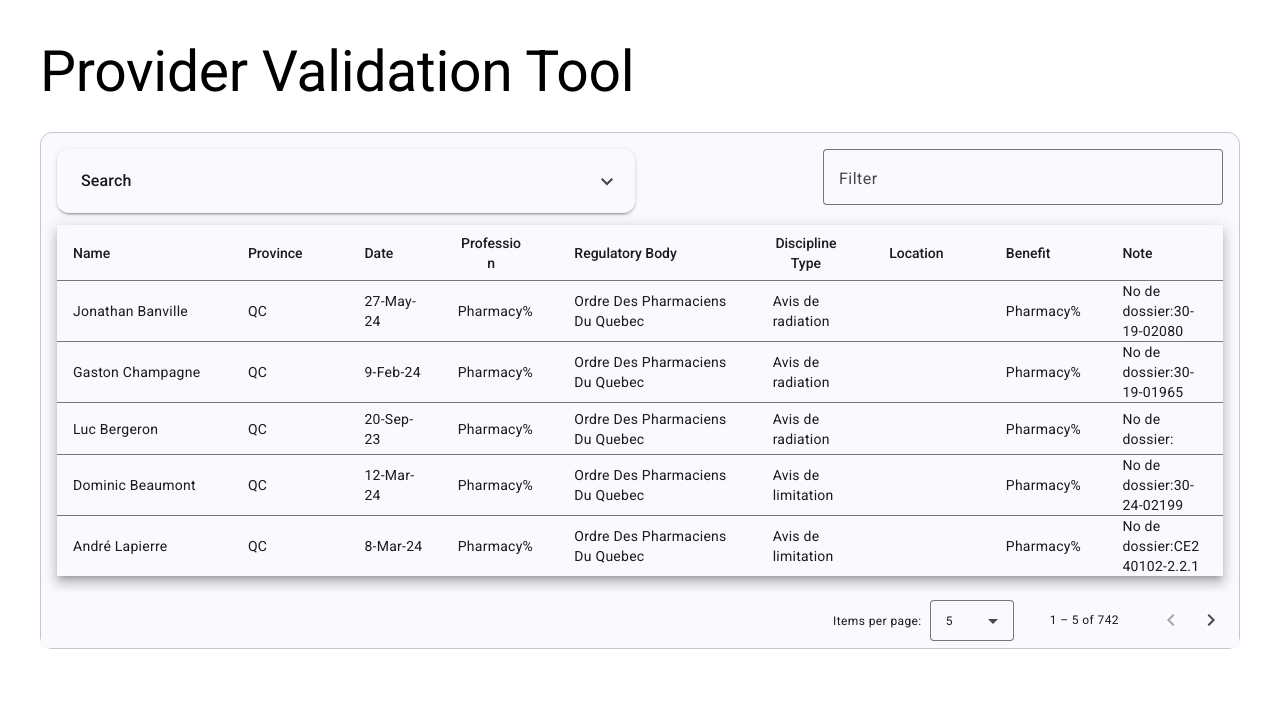
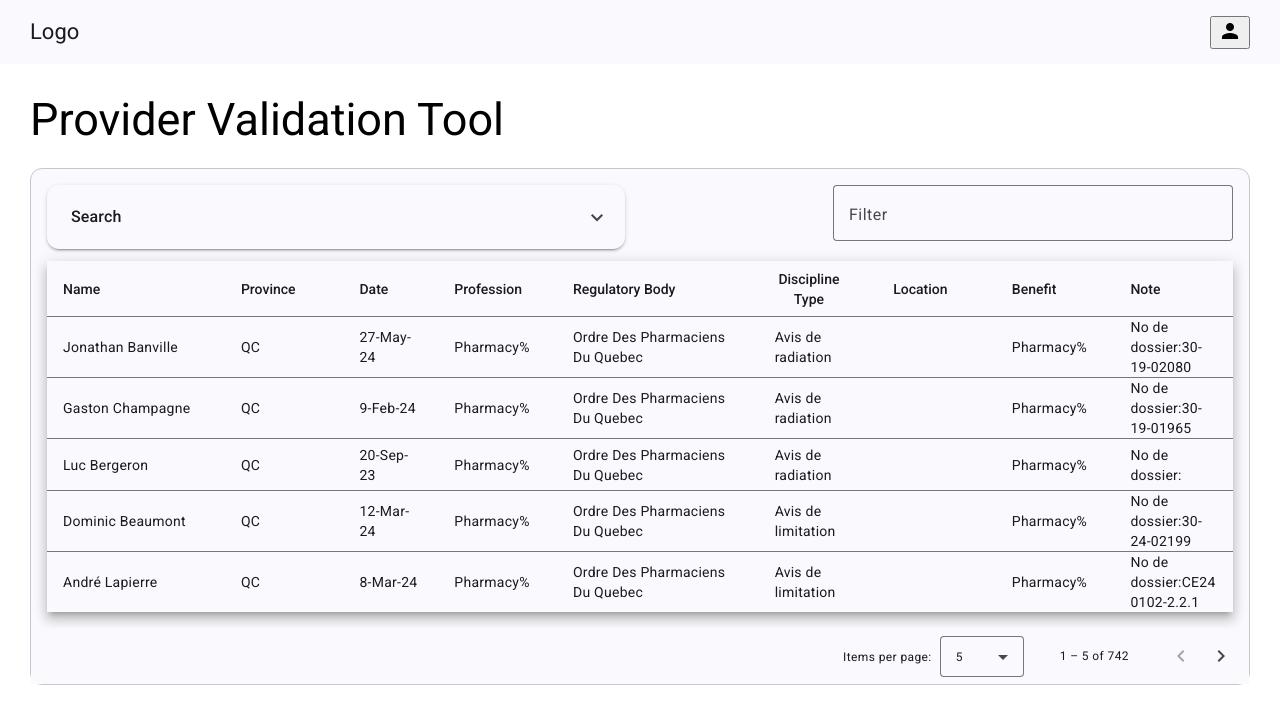
Before and after one commit to carlosalvarado1988/frontend_pvt, an Angular app: page / in a window 1280 px wide. Shown: the top 724 px of the page. Built offline with nearby package versions, Linux system fonts and the light colour scheme.

Commit message:
Implementing a nav bar for the single page

```diff
--- a/src/app/app.component.html
+++ b/src/app/app.component.html
@@ -1,25 +1,8 @@
-<!-- * * * * * * * * * * * * * * * * * * * * * * * * * * * * * * * -->
-<!-- * * * * * * * * * * * The content below * * * * * * * * * * * -->
-<!-- * * * * * * * * * * is only a placeholder * * * * * * * * * * -->
-<!-- * * * * * * * * * * and can be replaced.  * * * * * * * * * * -->
-<!-- * * * * * * * * * * * * * * * * * * * * * * * * * * * * * * * -->
-<!-- * * * * * * * * * Delete the template below * * * * * * * * * -->
-<!-- * * * * * * * to get started with your project! * * * * * * * -->
-<!-- * * * * * * * * * * * * * * * * * * * * * * * * * * * * * * * -->
-
-<style></style>
+<nav-bar></nav-bar>
 
 <main class="main">
-  <h1>Provider Validation Tool</h1>
+  <h2>Provider Validation Tool</h2>
   <providers-search-table></providers-search-table>
 </main>
 
-<!-- * * * * * * * * * * * * * * * * * * * * * * * * * * * * * * * * -->
-<!-- * * * * * * * * * * * The content above * * * * * * * * * * * * -->
-<!-- * * * * * * * * * * is only a placeholder * * * * * * * * * * * -->
-<!-- * * * * * * * * * * and can be replaced.  * * * * * * * * * * * -->
-<!-- * * * * * * * * * * * * * * * * * * * * * * * * * * * * * * * * -->
-<!-- * * * * * * * * * * End of Placeholder  * * * * * * * * * * * * -->
-<!-- * * * * * * * * * * * * * * * * * * * * * * * * * * * * * * * * -->
-
 <router-outlet />
--- a/src/app/app.component.scss
+++ b/src/app/app.component.scss
@@ -0,0 +1,3 @@
+.main {
+  padding: 30px;
+}
--- /dev/null
+++ b/src/app/nav-bar/nav-bar.component.html
@@ -0,0 +1,7 @@
+<mat-toolbar class="nav" color="primary">
+  <h1>Logo</h1>
+
+  <button mat-icon-button>
+    <mat-icon>person</mat-icon>
+  </button>
+</mat-toolbar>
--- /dev/null
+++ b/src/app/nav-bar/nav-bar.component.scss
@@ -0,0 +1,10 @@
+.nav {
+  display: flex;
+  justify-content: space-between;
+  padding: 30px;
+}
+
+mat-toolbar {
+  display: flex;
+  align-items: center;
+}
--- a/src/styles.scss
+++ b/src/styles.scss
@@ -5,5 +5,4 @@ body {
   margin: 0;
   height: 100%;
   font-family: Roboto, "Helvetica Neue", sans-serif;
-  padding: 20px;
 }
```
Also changed, not shown: src/app/app.component.ts (+7 -1 lines), src/app/nav-bar/nav-bar.component.ts (added, +12 -0 lines), 1 other file (tests, documents, lock files or other folders).
